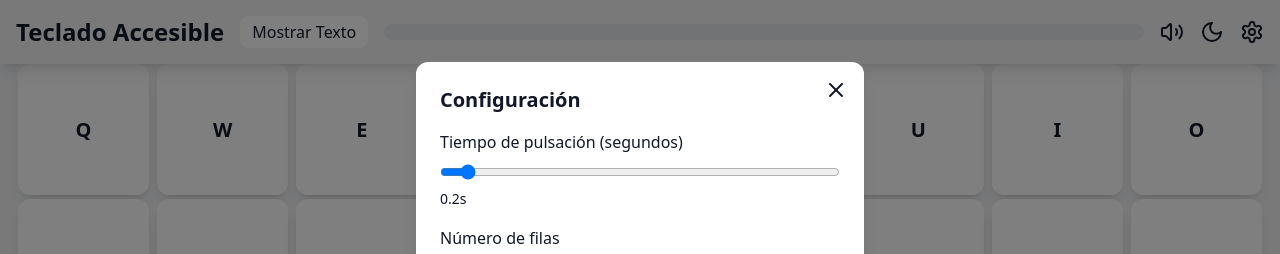
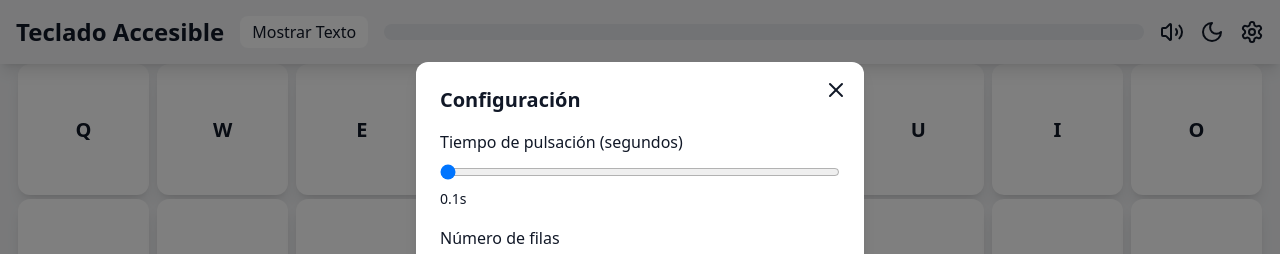
Before and after one commit to Chikedor/virtual-keyboard-test, a React (Vite) app: page / in a window 1280 px wide. Both pictures are taken after a click on the button 1252 px from the left and 32 px from the top of the page. Shown: the top 254 px of the page. Built offline with nearby package versions, Linux system fonts and the light colour scheme.

Commit message:
Default hold-time reduced.

```diff
--- a/src/components/VirtualKeyboard.tsx
+++ b/src/components/VirtualKeyboard.tsx
@@ -19,7 +19,7 @@ interface KeyboardSettings {
 
 // Configuración por defecto
 const DEFAULT_SETTINGS: KeyboardSettings = {
-  holdTime: 0.2,
+  holdTime: 0.1,
   soundEnabled: true,
   theme: "light",
   numRows: 3,
@@ -283,7 +283,7 @@ const VirtualKeyboard: React.FC = () => {
             <input
               type="range"
               min="0.1"
-              max="2"
+              max="1.0"
               step="0.1"
               value={settings.holdTime}
               onChange={(e) =>
@@ -295,7 +295,7 @@ const VirtualKeyboard: React.FC = () => {
               className="w-full"
               aria-labelledby="hold-time-label"
               aria-valuemin={0.1}
-              aria-valuemax={2}
+              aria-valuemax={1.0}
               aria-valuenow={settings.holdTime}
             />
             <span className="text-sm" aria-hidden="true">
```
